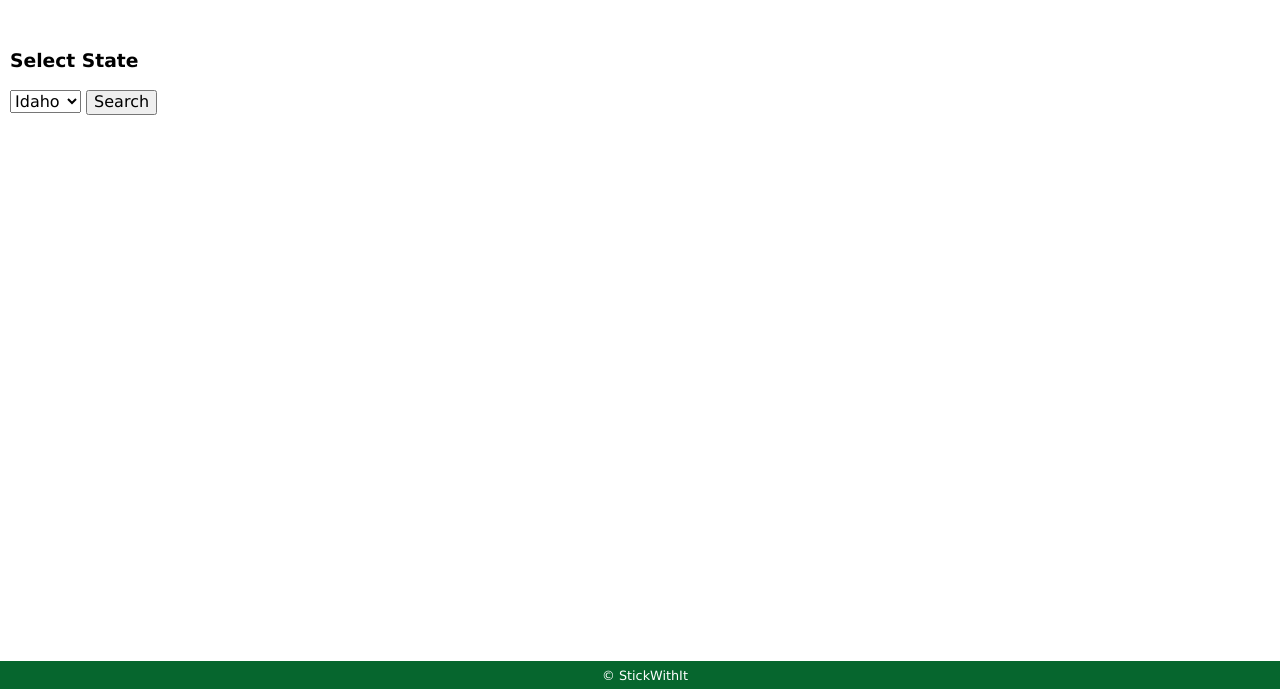
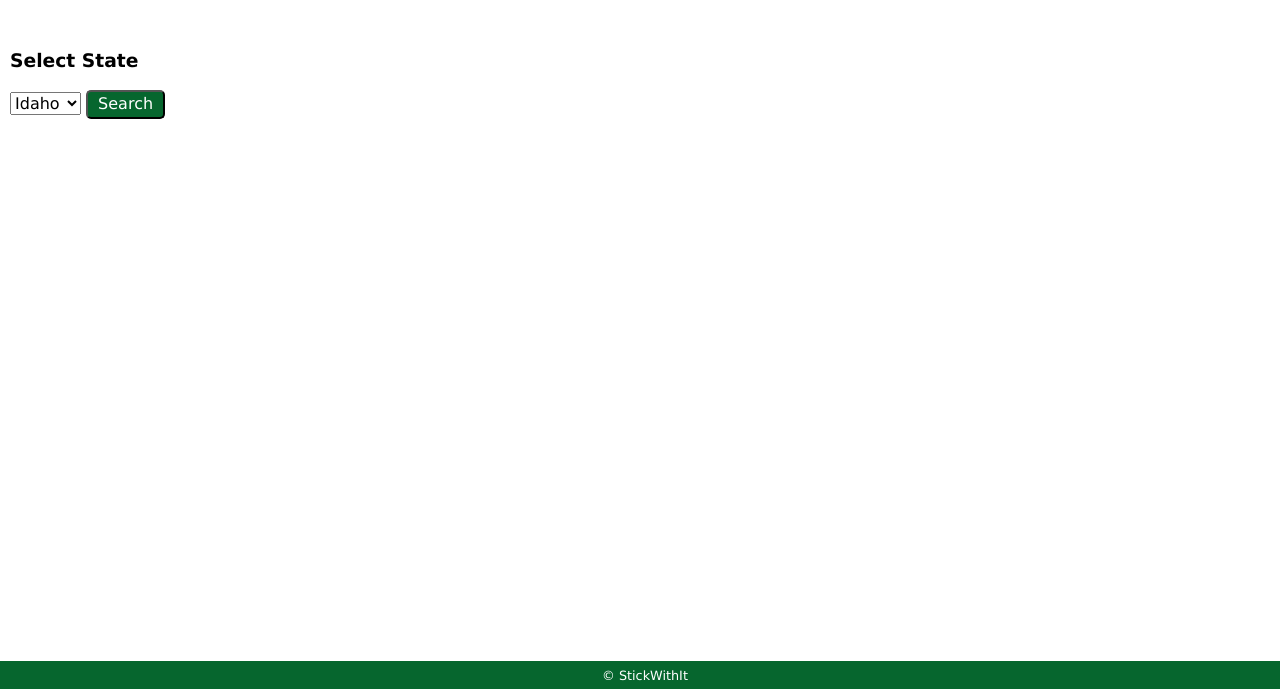
Before and after one commit to JacquesBegin/campsafe, a plain HTML site: page index.html in a window 1280 px wide. Shown: the part 111-800 px from the top of the page. Drawn offline with Linux system fonts and the light colour scheme.

Commit message:
Sets styling for state select button.

```diff
--- a/styles/styles.css
+++ b/styles/styles.css
@@ -9,7 +9,14 @@ footer {
   bottom: 0;
   width: 100%;
   padding: 5px;
-  background-color: rgb(6, 102, 46);
+  background-color: #06662e;
   color: white;
   text-align: center;
 }
+
+#selectStateButton {
+  padding: 3px 10px;
+  color: white;
+  background-color: #06662e;
+  border-radius: 5px;
+}
```
